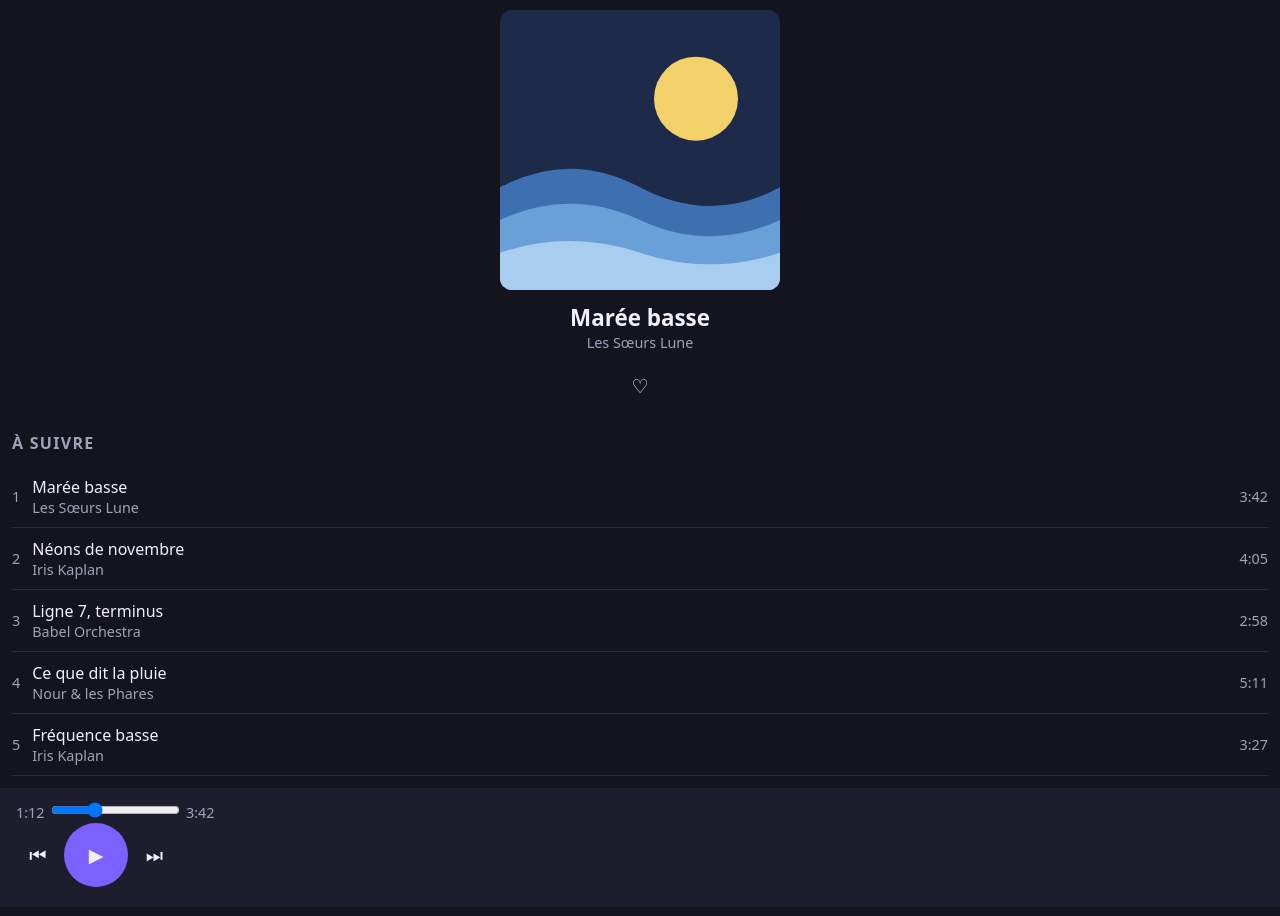
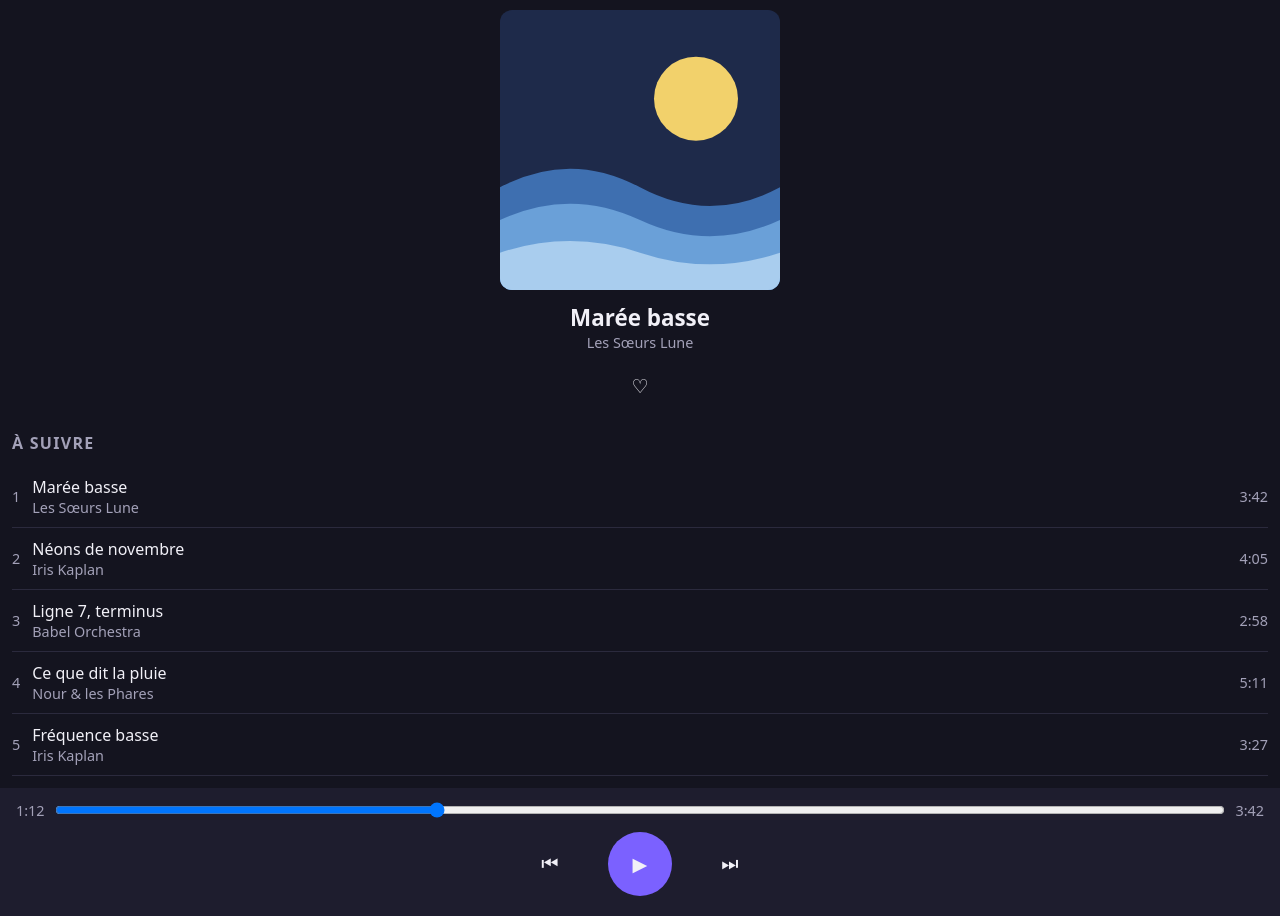
Before and after one commit to Haribouk/lecteur-musique, a plain HTML site: page index.html in a window 1280 px wide. Shown: the part 70-986 px from the top of the page. Drawn offline with Linux system fonts and the light colour scheme.

Commit message:
Mise en page de la barre de contrôle

```diff
--- a/style.css
+++ b/style.css
@@ -143,7 +143,22 @@ h2 {
 }
 
 /* ---------- TODO 5 — La barre de contrôle ---------- */
+.progression {
+  display: flex;
+  align-items: center;
+  gap: 8px;
+}
 
+.barre {
+  flex-grow: 1;
+}
 
+.boutons {
+  display: flex;
+  justify-content: center;
+  align-items: center;
+  gap: 36px;
+  margin-top: 12px;
+}
 
 /* ---------- TODO 6 — Grand écran (768px et plus) ---------- */
```
